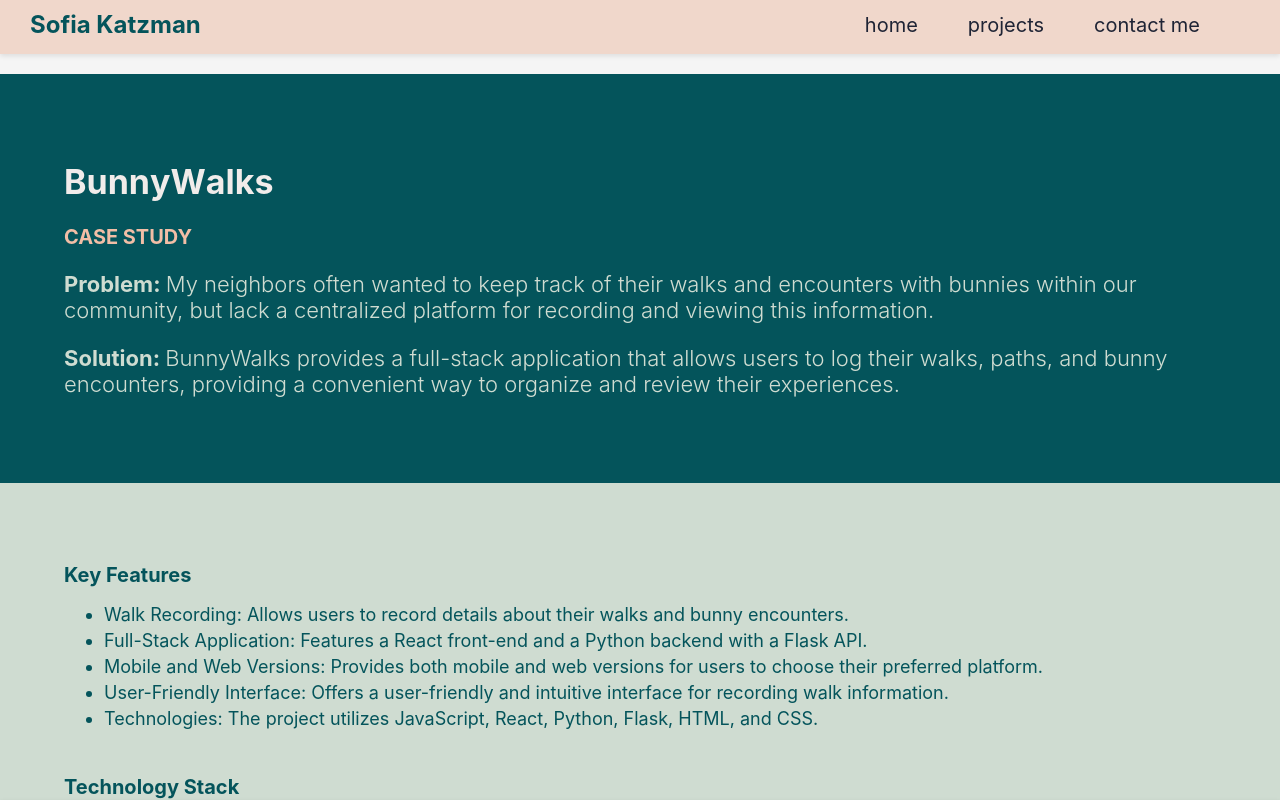
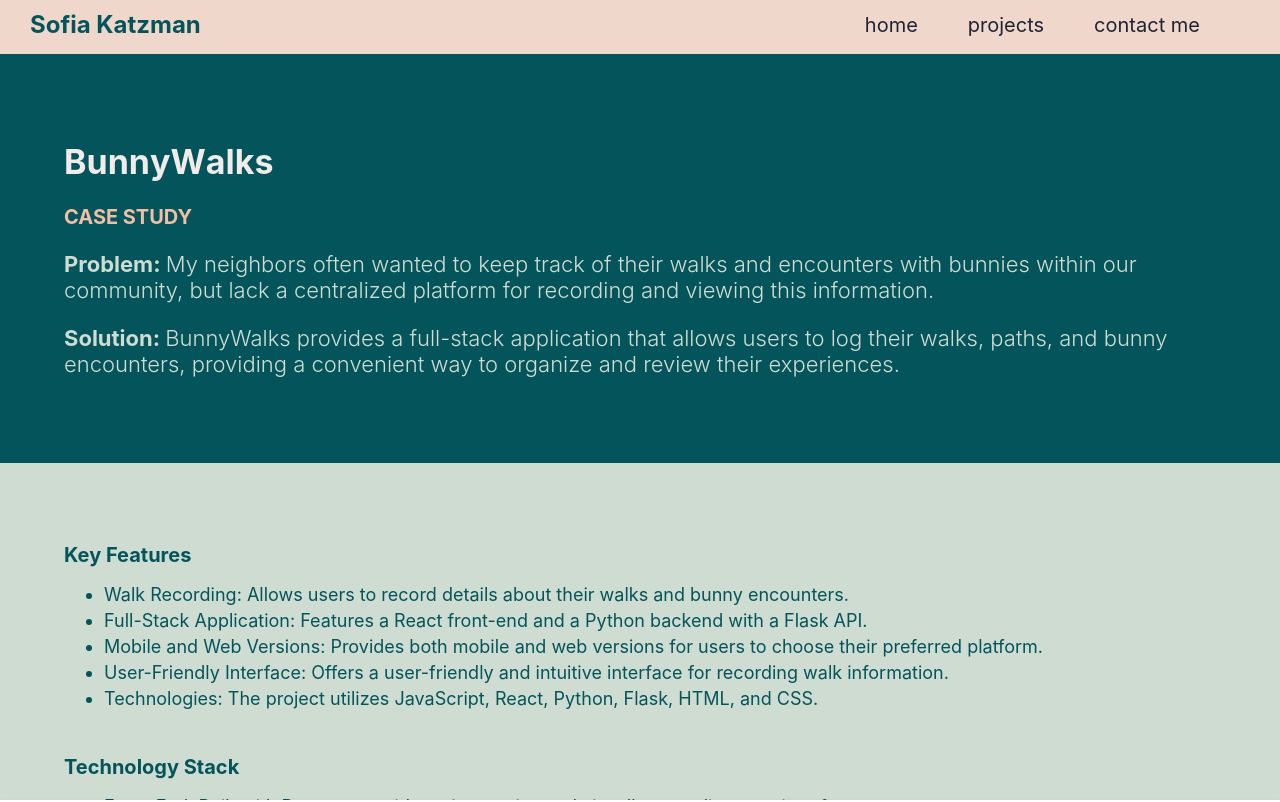
Before and after one commit to sofiakatzman/Portfolio, a React (Create React App) app: page /project/BunnyWalks in a window 1280 px wide. Shown: the top 802 px of the page. Built offline with nearby package versions, Linux system fonts and the light colour scheme.

Commit message:
fix spacing bugs on project case study page

```diff
--- a/src/components/Pages/Projects/ProjectsDetail/ProjectDetail.css
+++ b/src/components/Pages/Projects/ProjectsDetail/ProjectDetail.css
@@ -10,9 +10,7 @@
     margin-bottom: 10px;
   }
 
-  .project-details {
-    margin-top: 20px;
-  }
+
 
   /* .project-details h2 {
     color: var(--med-green);
@@ -30,6 +28,7 @@
 
   .project-details li {
     margin-bottom: 5px;
+
   }
 
   .project-features {
@@ -44,6 +43,7 @@
   }
 
   .project-header{
+    margin-top: 0px;
     padding: 5%;
     background-color: var(--med-green)
   }
--- a/src/components/Pages/Projects/ProjectsDetail/ProjectDetail.js
+++ b/src/components/Pages/Projects/ProjectsDetail/ProjectDetail.js
@@ -14,9 +14,6 @@ function ProjectDetail() {
   }
 
   return (
-
-    <div className="">
-
       <div className="project-details">
         <div className="project-header">
           <div className="case-study-card">
@@ -53,7 +50,6 @@ function ProjectDetail() {
           </ul>
         </div>
       </div>
-    </div>
   )
 }
 
```
